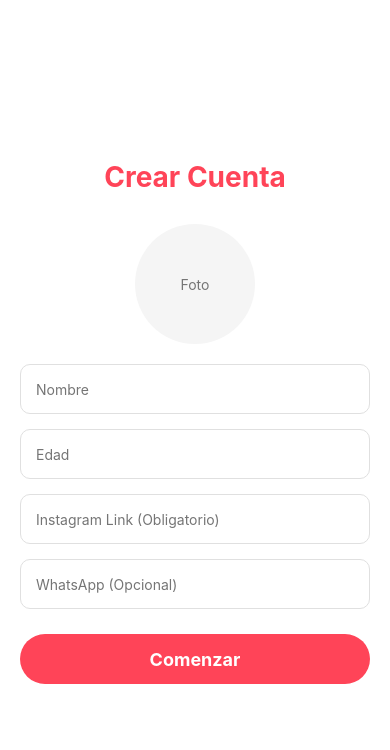
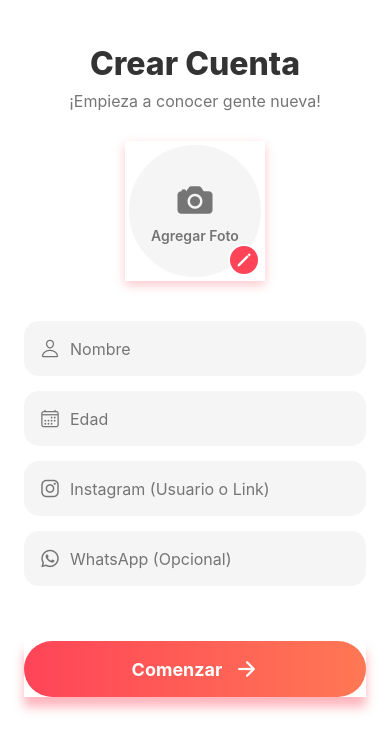
Before and after one commit to fralch/Zarahemla, a React Native app: screen /Register in a window 390 px wide. Shown: the top 750 px of the page. Built offline with nearby package versions, Linux system fonts and the light colour scheme; what react-native-worklets would draw is missing.

Commit message:
feat: Add core user interaction screens for registration, profile swiping, and matches.

```diff
--- a/src/screens/Matches/MatchesScreen.js
+++ b/src/screens/Matches/MatchesScreen.js
@@ -1,32 +1,40 @@
 import React from 'react';
-import { View, Text, StyleSheet, FlatList, TouchableOpacity, Linking, Image } from 'react-native';
+import { View, Text, StyleSheet, FlatList, TouchableOpacity, Linking, Image, Dimensions } from 'react-native';
 import { colors } from '../../theme/colors';
+import { Ionicons } from '@expo/vector-icons';
+import { MATCHES_DATA } from '../../data/mockData';
 
-import { MATCHES_DATA } from '../../data/mockData';
+const { width } = Dimensions.get('window');
+const COLUMN_WIDTH = (width - 40) / 2; // 20 padding on each side, divided by 2
 
 const MatchItem = ({ item }) => (
     <View style={styles.itemContainer}>
         <Image
             source={{ uri: item.image }}
-            style={styles.avatar}
+            style={styles.image}
+            resizeMode="cover"
         />
+        <View style={styles.infoContainer}>
             <Text style={styles.name}>{item.name}, {item.age}</Text>
-        <Text style={styles.bio} numberOfLines={2}>{item.bio}</Text>
+            <Text style={styles.bio} numberOfLines={2}>{item.bio || 'Sin descripción'}</Text>
+
             <View style={styles.actions}>
                 <TouchableOpacity
                     style={[styles.actionButton, styles.instaButton]}
                     onPress={() => Linking.openURL(item.instagram)}
                 >
-                <Text style={styles.actionText}>IG</Text>
+                    <Ionicons name="logo-instagram" size={20} color="#E1306C" />
                 </TouchableOpacity>
+
                 {item.whatsapp && (
                     <TouchableOpacity
                         style={[styles.actionButton, styles.waitButton]}
                         onPress={() => Linking.openURL(`https://wa.me/${item.whatsapp}`)}
                     >
-                    <Text style={styles.actionText}>WA</Text>
+                        <Ionicons name="logo-whatsapp" size={20} color="#25D366" />
                     </TouchableOpacity>
                 )}
+            </View>
         </View>
     </View>
 );
@@ -34,13 +42,17 @@ const MatchItem = ({ item }) => (
 const MatchesScreen = () => {
     return (
         <View style={styles.container}>
-            <Text style={styles.header}>Matches</Text>
+            <View style={styles.headerContainer}>
+                <Text style={styles.header}>Tus Matches</Text>
+                <Text style={styles.subHeader}>Personas que les gustaste</Text>
+            </View>
             <FlatList
                 data={MATCHES_DATA}
                 keyExtractor={(item) => item.id}
                 renderItem={({ item }) => <MatchItem item={item} />}
                 numColumns={2}
                 contentContainerStyle={styles.list}
+                showsVerticalScrollIndicator={false}
             />
         </View>
     );
@@ -49,70 +61,89 @@ const MatchesScreen = () => {
 const styles = StyleSheet.create({
     container: {
         flex: 1,
-        backgroundColor: colors.background,
-        paddingTop: 50,
-        paddingHorizontal: 10,
+        backgroundColor: colors.gray, // Light gray background to make cards pop
+    },
+    headerContainer: {
+        paddingTop: 60,
+        paddingHorizontal: 20,
+        paddingBottom: 20,
+        backgroundColor: colors.white,
+        borderBottomLeftRadius: 30,
+        borderBottomRightRadius: 30,
+        marginBottom: 10,
+        elevation: 4,
+        shadowColor: '#000',
+        shadowOffset: { width: 0, height: 2 },
+        shadowOpacity: 0.1,
+        shadowRadius: 10,
     },
     header: {
-        fontSize: 24,
+        fontSize: 28,
         fontWeight: 'bold',
-        color: colors.primary,
-        marginBottom: 20,
-        marginLeft: 10,
+        color: colors.text,
+    },
+    subHeader: {
+        fontSize: 14,
+        color: colors.textSecondary,
+        marginTop: 5,
     },
     list: {
+        paddingHorizontal: 10,
         paddingBottom: 20,
     },
     itemContainer: {
-        flex: 1,
+        width: COLUMN_WIDTH,
         margin: 10,
         backgroundColor: colors.white,
-        borderRadius: 15,
-        padding: 15,
+        borderRadius: 20,
+        overflow: 'hidden',
+        elevation: 4,
+        shadowColor: '#000',
+        shadowOffset: { width: 0, height: 4 },
+        shadowOpacity: 0.1,
+        shadowRadius: 8,
+    },
+    image: {
+        width: '100%',
+        height: COLUMN_WIDTH * 1.2, // Aspect ratio 1:1.2
+    },
+    infoContainer: {
+        padding: 12,
         alignItems: 'center',
-        elevation: 2,
-        shadowColor: '#000',
-        shadowOffset: { width: 0, height: 1 },
-        shadowOpacity: 0.2,
-        shadowRadius: 1.41,
-    },
-    avatar: {
-        width: 80,
-        height: 80,
-        borderRadius: 40,
-        marginBottom: 10,
     },
     name: {
         fontSize: 16,
-        fontWeight: '600',
-        marginBottom: 5,
+        fontWeight: 'bold',
+        color: colors.text,
+        marginBottom: 4,
     },
     bio: {
         fontSize: 12,
-        color: colors.textSecondary || '#666',
+        color: colors.textSecondary,
         textAlign: 'center',
         marginBottom: 10,
-        height: 30,
+        height: 32, // Fixed height for 2 lines
     },
     actions: {
         flexDirection: 'row',
-        gap: 10,
+        gap: 15,
+        marginTop: 5,
     },
     actionButton: {
-        paddingHorizontal: 10,
-        paddingVertical: 5,
-        borderRadius: 5,
+        width: 36,
+        height: 36,
+        borderRadius: 18,
+        backgroundColor: colors.gray,
+        alignItems: 'center',
+        justifyContent: 'center',
+        elevation: 2,
     },
+    // We don't need background colors anymore, we use icon colors
     instaButton: {
-        backgroundColor: '#E1306C',
+        // backgroundColor: '#fff',
     },
     waitButton: {
-        backgroundColor: '#25D366',
-    },
-    actionText: {
-        color: 'white',
-        fontSize: 12,
-        fontWeight: 'bold',
+        // backgroundColor: '#fff',
     },
 });
 
--- a/src/screens/Register/RegisterScreen.js
+++ b/src/screens/Register/RegisterScreen.js
@@ -1,8 +1,10 @@
 import React, { useState } from 'react';
-import { View, Text, TouchableOpacity, StyleSheet, ScrollView, Alert, Image } from 'react-native';
+import { View, Text, TouchableOpacity, StyleSheet, ScrollView, Alert, Image, SafeAreaView } from 'react-native';
 import { colors } from '../../theme/colors';
 import * as ImagePicker from 'expo-image-picker';
 import RegisterInput from './components/RegisterInput';
+import { LinearGradient } from 'expo-linear-gradient';
+import { Ionicons } from '@expo/vector-icons';
 
 const RegisterScreen = ({ navigation }) => {
     const [name, setName] = useState('');
@@ -12,7 +14,6 @@ const RegisterScreen = ({ navigation }) => {
     const [image, setImage] = useState(null);
 
     const pickImage = async () => {
-        // No permissions request is necessary for launching the image library
         let result = await ImagePicker.launchImageLibraryAsync({
             mediaTypes: ImagePicker.MediaTypeOptions.Images,
             allowsEditing: true,
@@ -27,105 +28,175 @@ const RegisterScreen = ({ navigation }) => {
 
     const handleRegister = () => {
         if (!name || !age || !instagram || !image) {
-            Alert.alert('Error', 'Por favor completa los campos obligatorios y la foto.');
+            Alert.alert('Faltan datos', 'Por favor completa tu nombre, edad, instagram y foto.');
             return;
         }
-        // In a real app, save data here
         navigation.replace('MainTabs');
     };
 
     return (
-        <ScrollView contentContainerStyle={styles.container}>
+        <SafeAreaView style={{ flex: 1, backgroundColor: colors.background }}>
+            <ScrollView contentContainerStyle={styles.container} showsVerticalScrollIndicator={false}>
+                <View style={styles.header}>
                     <Text style={styles.title}>Crear Cuenta</Text>
+                    <Text style={styles.subtitle}>¡Empieza a conocer gente nueva!</Text>
+                </View>
 
                 <TouchableOpacity onPress={pickImage} style={styles.imageContainer}>
                     {image ? (
                         <Image source={{ uri: image }} style={styles.image} />
                     ) : (
                         <View style={styles.placeholderImage}>
-                        <Text style={styles.placeholderText}>Foto</Text>
+                            <Ionicons name="camera" size={40} color={colors.textSecondary} />
+                            <Text style={styles.placeholderText}>Agregar Foto</Text>
                         </View>
                     )}
+                    <View style={styles.editIconBadge}>
+                        <Ionicons name="pencil" size={16} color="white" />
+                    </View>
                 </TouchableOpacity>
 
+                <View style={styles.form}>
                     <RegisterInput
                         placeholder="Nombre"
                         value={name}
                         onChangeText={setName}
+                        icon="person-outline"
                     />
                     <RegisterInput
                         placeholder="Edad"
                         value={age}
                         onChangeText={setAge}
                         keyboardType="numeric"
+                        icon="calendar-outline"
                     />
                     <RegisterInput
-                placeholder="Instagram Link (Obligatorio)"
+                        placeholder="Instagram (Usuario o Link)"
                         value={instagram}
                         onChangeText={setInstagram}
                         autoCapitalize="none"
+                        icon="logo-instagram"
                     />
                     <RegisterInput
                         placeholder="WhatsApp (Opcional)"
                         value={whatsapp}
                         onChangeText={setWhatsapp}
                         keyboardType="phone-pad"
+                        icon="logo-whatsapp"
                     />
+                </View>
 
-            <TouchableOpacity style={styles.button} onPress={handleRegister}>
+                <TouchableOpacity style={styles.buttonContainer} onPress={handleRegister}>
+                    <LinearGradient
+                        colors={[colors.primary, '#FF7854']}
+                        start={{ x: 0, y: 0 }}
+                        end={{ x: 1, y: 0 }}
+                        style={styles.button}
+                    >
                         <Text style={styles.buttonText}>Comenzar</Text>
+                        <Ionicons name="arrow-forward" size={24} color="white" style={styles.buttonIcon} />
+                    </LinearGradient>
                 </TouchableOpacity>
             </ScrollView>
+        </SafeAreaView>
     );
 };
 
 const styles = StyleSheet.create({
     container: {
         flexGrow: 1,
-        padding: 20,
-        backgroundColor: colors.background,
+        padding: 24,
         alignItems: 'center',
-        justifyContent: 'center',
+    },
+    header: {
+        width: '100%',
+        marginTop: 20,
+        marginBottom: 30,
+        alignItems: 'center',
     },
     title: {
-        fontSize: 28,
-        fontWeight: 'bold',
-        color: colors.primary,
-        marginBottom: 30,
+        fontSize: 32,
+        fontWeight: '800', // Extra bold
+        color: colors.text,
+        marginBottom: 8,
+    },
+    subtitle: {
+        fontSize: 16,
+        color: colors.textSecondary,
     },
     imageContainer: {
-        marginBottom: 20,
+        marginBottom: 40,
+        position: 'relative',
+        shadowColor: colors.primary, // Glow effect
+        shadowOffset: { width: 0, height: 4 },
+        shadowOpacity: 0.3,
+        shadowRadius: 10,
+        elevation: 8,
     },
     image: {
-        width: 120,
-        height: 120,
-        borderRadius: 60,
+        width: 140,
+        height: 140,
+        borderRadius: 70,
+        borderWidth: 4,
+        borderColor: colors.white,
     },
     placeholderImage: {
-        width: 120,
-        height: 120,
-        borderRadius: 60,
+        width: 140,
+        height: 140,
+        borderRadius: 70,
         backgroundColor: colors.gray,
         alignItems: 'center',
         justifyContent: 'center',
+        borderWidth: 4,
+        borderColor: colors.white,
     },
     placeholderText: {
         color: colors.textSecondary,
+        marginTop: 5,
+        fontWeight: '600',
+    },
+    editIconBadge: {
+        position: 'absolute',
+        bottom: 5,
+        right: 5,
+        backgroundColor: colors.primary,
+        width: 32,
+        height: 32,
+        borderRadius: 16,
+        alignItems: 'center',
+        justifyContent: 'center',
+        borderWidth: 2,
+        borderColor: 'white',
+    },
+    form: {
+        width: '100%',
+        marginBottom: 30,
+    },
+    buttonContainer: {
+        width: '100%',
+        marginTop: 10,
+        shadowColor: colors.primary,
+        shadowOffset: { width: 0, height: 10 },
+        shadowOpacity: 0.4,
+        shadowRadius: 10,
+        elevation: 10,
     },
     button: {
         width: '100%',
-        height: 50,
-        backgroundColor: colors.primary,
-        borderRadius: 25,
+        height: 56,
+        borderRadius: 28,
+        flexDirection: 'row',
         alignItems: 'center',
         justifyContent: 'center',
-        marginTop: 10,
-        elevation: 3,
     },
     buttonText: {
         color: colors.white,
         fontSize: 18,
         fontWeight: 'bold',
+        marginRight: 8,
+    },
+    buttonIcon: {
+        marginLeft: 4,
     },
 });
 
--- a/src/screens/Register/components/RegisterInput.js
+++ b/src/screens/Register/components/RegisterInput.js
@@ -1,9 +1,19 @@
 import React from 'react';
-import { TextInput, StyleSheet } from 'react-native';
+import { TextInput, StyleSheet, View } from 'react-native';
 import { colors } from '../../../theme/colors';
+import { Ionicons } from '@expo/vector-icons';
 
-const RegisterInput = ({ value, onChangeText, placeholder, ...props }) => {
+const RegisterInput = ({ value, onChangeText, placeholder, icon, ...props }) => {
     return (
+        <View style={styles.container}>
+            {icon && (
+                <Ionicons
+                    name={icon}
+                    size={20}
+                    color={colors.textSecondary}
+                    style={styles.icon}
+                />
+            )}
             <TextInput
                 style={styles.input}
                 placeholder={placeholder}
@@ -12,20 +22,31 @@ const RegisterInput = ({ value, onChangeText, placeholder, ...props }) => {
                 placeholderTextColor={colors.textSecondary}
                 {...props}
             />
+        </View>
     );
 };
 
 const styles = StyleSheet.create({
+    container: {
+        width: '100%',
+        flexDirection: 'row',
+        alignItems: 'center',
+        height: 55, // Slightly taller for better touch target
+        backgroundColor: colors.gray, // Softer background
+        borderRadius: 15, // More rounded
+        marginBottom: 15,
+        paddingHorizontal: 15,
+        borderWidth: 1,
+        borderColor: 'transparent', // Cleaner look, maybe add focus state later if needed
+    },
+    icon: {
+        marginRight: 10,
+    },
     input: {
-        width: '100%',
-        height: 50,
-        borderWidth: 1,
-        borderColor: colors.border,
-        borderRadius: 10,
-        paddingHorizontal: 15,
-        marginBottom: 15,
-        backgroundColor: colors.white,
+        flex: 1,
+        height: '100%',
         color: colors.text,
+        fontSize: 16,
     },
 });
 
--- a/src/screens/Swipe/SwipeScreen.js
+++ b/src/screens/Swipe/SwipeScreen.js
@@ -2,6 +2,7 @@ import React, { useState } from 'react';
 import { View, Text, StyleSheet, SafeAreaView, Dimensions, TouchableOpacity } from 'react-native';
 import { colors } from '../../theme/colors';
 import SwipeCard from './components/SwipeCard';
+import { Ionicons } from '@expo/vector-icons';
 
 import { MATCHES_DATA } from '../../data/mockData';
 
@@ -43,24 +44,28 @@ const SwipeScreen = () => {
                                 style={[styles.button, styles.rejectButton]}
                                 onPress={handleSwipeLeft}
                             >
-                                <Text style={styles.buttonIcon}>✕</Text>
+                                <Ionicons name="close" size={30} color={colors.error} />
                             </TouchableOpacity>
                             <TouchableOpacity
                                 style={[styles.button, styles.likeButton]}
                                 onPress={handleSwipeRight}
                             >
-                                <Text style={styles.buttonIcon}>♥</Text>
+                                <Ionicons name="heart" size={30} color={colors.white} />
                             </TouchableOpacity>
                         </View>
                     </>
                 ) : (
                     <View style={styles.noMoreCards}>
+                        <View style={styles.emptyStateIcon}>
+                            <Ionicons name="people-outline" size={80} color={colors.textSecondary} />
+                        </View>
                         <Text style={styles.noMoreText}>No hay más perfiles por ahora</Text>
+                        <Text style={styles.noMoreSubText}>Vuelve más tarde para ver nuevas personas.</Text>
                         <TouchableOpacity
                             style={styles.resetButton}
                             onPress={() => setCurrentIndex(0)}
                         >
-                            <Text style={styles.resetButtonText}>Reiniciar</Text>
+                            <Text style={styles.resetButtonText}>Volver a empezar</Text>
                         </TouchableOpacity>
                     </View>
                 )}
@@ -72,7 +77,7 @@ const SwipeScreen = () => {
 const styles = StyleSheet.create({
     container: {
         flex: 1,
-        backgroundColor: colors.background,
+        backgroundColor: colors.gray,
         alignItems: 'center',
         justifyContent: 'center',
     },
@@ -84,58 +89,72 @@ const styles = StyleSheet.create({
     },
     buttonsContainer: {
         flexDirection: 'row',
+        justifyContent: 'space-evenly', // Better spacing
+        alignItems: 'center',
+        marginTop: 30, // More space from card
+        width: '80%',
+    },
+    button: {
+        width: 64,
+        height: 64,
+        borderRadius: 32,
         justifyContent: 'center',
         alignItems: 'center',
-        marginTop: 20,
-        gap: 30,
-    },
-    button: {
-        width: 60,
-        height: 60,
-        borderRadius: 30,
-        justifyContent: 'center',
-        alignItems: 'center',
-        elevation: 3,
+        elevation: 5,
         shadowColor: '#000',
-        shadowOffset: { width: 0, height: 2 },
-        shadowOpacity: 0.25,
-        shadowRadius: 3.84,
+        shadowOffset: { width: 0, height: 4 },
+        shadowOpacity: 0.3,
+        shadowRadius: 5,
+        backgroundColor: colors.white, // Default base
     },
     rejectButton: {
-        backgroundColor: '#fff',
-        borderWidth: 2,
-        borderColor: colors.error,
+        backgroundColor: colors.white,
+        borderWidth: 1,
+        borderColor: colors.gray,
     },
     likeButton: {
-        backgroundColor: colors.primary,
-    },
-    buttonIcon: {
-        fontSize: 28,
-        fontWeight: 'bold',
+        backgroundColor: colors.primary, // Heart/Primary color
+        transform: [{ scale: 1.1 }], // Slightly bigger
     },
     noMoreCards: {
         alignItems: 'center',
         justifyContent: 'center',
+        padding: 40,
+    },
+    emptyStateIcon: {
+        width: 120,
+        height: 120,
+        borderRadius: 60,
+        backgroundColor: colors.white,
+        alignItems: 'center',
+        justifyContent: 'center',
+        marginBottom: 20,
+        elevation: 2,
     },
     noMoreText: {
-        fontSize: 18,
+        fontSize: 22,
+        fontWeight: 'bold',
+        color: colors.text,
+        textAlign: 'center',
+        marginBottom: 10,
+    },
+    noMoreSubText: {
+        fontSize: 16,
         color: colors.textSecondary,
         textAlign: 'center',
-        marginBottom: 20,
+        marginBottom: 30,
     },
     resetButton: {
-        backgroundColor: colors.primary,
-        paddingHorizontal: 30,
+        backgroundColor: colors.white,
+        paddingHorizontal: 40,
         paddingVertical: 15,
-        borderRadius: 25,
-        elevation: 3,
-        shadowColor: '#000',
-        shadowOffset: { width: 0, height: 2 },
-        shadowOpacity: 0.25,
-        shadowRadius: 3.84,
+        borderRadius: 30,
+        elevation: 2,
+        borderWidth: 1,
+        borderColor: colors.primary,
     },
     resetButtonText: {
-        color: '#fff',
+        color: colors.primary,
         fontSize: 16,
         fontWeight: 'bold',
     },
--- a/src/screens/Swipe/components/SwipeCard.js
+++ b/src/screens/Swipe/components/SwipeCard.js
@@ -8,6 +8,7 @@ import Animated, {
     runOnJS,
     interpolate,
 } from 'react-native-reanimated';
+import { LinearGradient } from 'expo-linear-gradient';
 import { colors } from '../../../theme/colors';
 
 const { width, height } = Dimensions.get('window');
@@ -84,12 +85,22 @@ const SwipeCard = ({ user, onSwipeLeft, onSwipeRight }) => {
     return (
         <GestureDetector gesture={gesture}>
             <Animated.View style={[styles.card, animatedStyle]}>
-                <View style={styles.imageContainer}>
                 {user.image ? (
                     <Image source={{ uri: user.image }} style={styles.image} resizeMode="cover" />
                 ) : (
                     <View style={[styles.image, { backgroundColor: user.color || colors.primary }]} />
                 )}
+
+                <LinearGradient
+                    colors={['transparent', 'rgba(0,0,0,0.8)']}
+                    style={styles.gradient}
+                >
+                    <View style={styles.info}>
+                        <Text style={styles.name}>{user.name}, {user.age}</Text>
+                        {user.bio && <Text style={styles.bio}>{user.bio}</Text>}
+                    </View>
+                </LinearGradient>
+
                 {/* Like/Nope labels */}
                 <Animated.View style={[styles.likeLabel, likeOpacity]}>
                     <Text style={styles.likeLabelText}>ME GUSTA</Text>
@@ -97,11 +108,6 @@ const SwipeCard = ({ user, onSwipeLeft, onSwipeRight }) => {
                 <Animated.View style={[styles.nopeLabel, nopeOpacity]}>
                     <Text style={styles.nopeLabelText}>NOPE</Text>
                 </Animated.View>
-                </View>
-                <View style={styles.info}>
-                    <Text style={styles.name}>{user.name}, {user.age}</Text>
-                    {user.bio && <Text style={styles.bio}>{user.bio}</Text>}
-                </View>
             </Animated.View>
         </GestureDetector>
     );
@@ -110,40 +116,49 @@ const SwipeCard = ({ user, onSwipeLeft, onSwipeRight }) => {
 const styles = StyleSheet.create({
     card: {
         width: width * 0.9,
-        height: height * 0.7,
+        height: height * 0.75, // Taller card
         backgroundColor: colors.white,
         borderRadius: 20,
         overflow: 'hidden',
-        elevation: 5,
+        elevation: 8,
         shadowColor: '#000',
-        shadowOffset: { width: 0, height: 2 },
-        shadowOpacity: 0.25,
-        shadowRadius: 3.84,
-    },
-    imageContainer: {
-        flex: 1,
-        backgroundColor: colors.gray,
+        shadowOffset: { width: 0, height: 4 },
+        shadowOpacity: 0.3,
+        shadowRadius: 5,
+        position: 'relative',
     },
     image: {
         width: '100%',
         height: '100%',
     },
-    info: {
-        padding: 20,
-        backgroundColor: colors.white,
+    gradient: {
         position: 'absolute',
         bottom: 0,
-        width: '100%',
+        left: 0,
+        right: 0,
+        height: '40%', // Cover bottom 40% with gradient
+        justifyContent: 'flex-end',
+        padding: 20,
+    },
+    info: {
+        marginBottom: 20,
     },
     name: {
-        fontSize: 24,
+        fontSize: 32,
         fontWeight: 'bold',
-        color: colors.text,
+        color: colors.white,
+        textShadowColor: 'rgba(0, 0, 0, 0.75)',
+        textShadowOffset: { width: -1, height: 1 },
+        textShadowRadius: 10,
     },
     bio: {
-        fontSize: 16,
-        color: colors.textSecondary,
+        fontSize: 18,
+        color: colors.white,
         marginTop: 5,
+        fontWeight: '500',
+        textShadowColor: 'rgba(0, 0, 0, 0.75)',
+        textShadowOffset: { width: -1, height: 1 },
+        textShadowRadius: 10,
     },
     likeLabel: {
         position: 'absolute',
@@ -154,6 +169,7 @@ const styles = StyleSheet.create({
         borderColor: '#4CAF50',
         borderRadius: 10,
         padding: 10,
+        backgroundColor: 'rgba(255, 255, 255, 0.2)', // Semi-transparent bg
     },
     likeLabelText: {
         fontSize: 32,
@@ -169,6 +185,7 @@ const styles = StyleSheet.create({
         borderColor: colors.error,
         borderRadius: 10,
         padding: 10,
+        backgroundColor: 'rgba(255, 255, 255, 0.2)',
     },
     nopeLabelText: {
         fontSize: 32,
```
Lines whose indentation alone changed are shown as unchanged.
